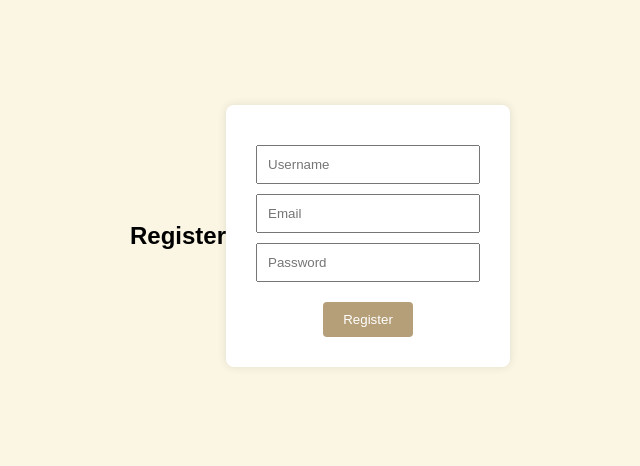
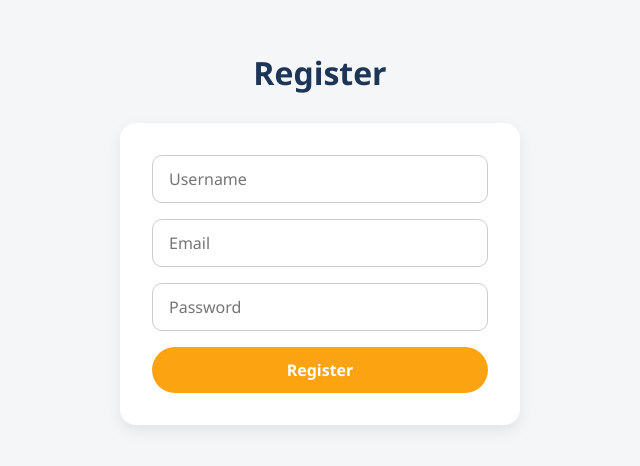
Before and after one commit to Anushka-gupta1234/TeamUpX, a website: page public/register/register.html in a window 1280 px wide. Shown: the part 164-630 px from the top of the page, without its empty margins (320-960 px from the left). Drawn offline with Linux system fonts and the light colour scheme.

Commit message:
login-register css

```diff
--- a/public/login/login.css
+++ b/public/login/login.css
@@ -1,39 +1,81 @@
-body {
-    font-family: Arial, sans-serif;
-    background-color: #FAF6E3;
-    display: flex;
-    justify-content: center;
-    align-items: center;
-    height: 100vh;
-    margin: 0;
+/* Base Reset and Typography */
+* {
+  margin: 0;
+  padding: 0;
+  box-sizing: border-box;
+  font-family: 'Segoe UI', sans-serif;
 }
 
-form {
-    background: white;
-    padding: 30px;
-    border-radius: 8px;
-    box-shadow: 0 0 10px rgba(0, 0, 0, 0.1);
-    text-align: center;
+body {
+  background-color: #f4f6f8;
+  color: #333;
+  line-height: 1.6;
+  display: flex;
+  flex-direction: column;
+  align-items: center;
+  justify-content: center;
+  min-height: 100vh;
+  padding: 2rem;
 }
 
-input {
-    display: block;
-    margin: 10px auto;
-    padding: 10px;
-    width: 200px;
+/* Login Form Title */
+h2 {
+  margin-bottom: 1.5rem;
+  font-size: 2rem;
+  color: #1d3557;
 }
 
-button {
-    background-color: #B59F78;
-    color: white;
-    border: none;
-    padding: 10px 20px;
-    cursor: pointer;
-    margin-top: 10px;
-    border-radius: 4px;
+/* Form Container */
+form#loginForm {
+  background-color: #ffffff;
+  padding: 2rem;
+  border-radius: 16px;
+  box-shadow: 0 6px 16px rgba(0, 0, 0, 0.08);
+  max-width: 400px;
+  width: 100%;
+  display: flex;
+  flex-direction: column;
+  gap: 1rem;
 }
 
-h2 {
-    text-align: center;
-    margin-bottom: 20px;
+/* Input Fields */
+input {
+  padding: 0.75rem 1rem;
+  border: 1px solid #ccc;
+  border-radius: 10px;
+  font-size: 1rem;
+  transition: border-color 0.3s;
 }
+
+input:focus {
+  border-color: #fca311;
+  outline: none;
+}
+
+/* Submit Button */
+button[type="submit"] {
+  background-color: #fca311;
+  color: #fff;
+  padding: 0.75rem;
+  font-size: 1rem;
+  border: none;
+  border-radius: 30px;
+  cursor: pointer;
+  font-weight: bold;
+  transition: background-color 0.3s;
+}
+
+button[type="submit"]:hover {
+  background-color: #ff9900;
+}
+
+/* Responsive */
+@media (max-width: 480px) {
+  form#loginForm {
+    padding: 1.5rem;
+  }
+
+  h2 {
+    font-size: 1.6rem;
+  }
+}
--- a/public/register/register.css
+++ b/public/register/register.css
@@ -1,118 +1,80 @@
-/* * {
-    margin: 0;
-    padding: 0;
-    box-sizing: border-box;
-    font-family: Arial, sans-serif;
+/* Base Reset and Typography */
+* {
+  margin: 0;
+  padding: 0;
+  box-sizing: border-box;
+  font-family: 'Segoe UI', sans-serif;
 }
 
 body {
-    display: flex;
-    justify-content: center;
-    align-items: center;
-    height: 100vh;
-    background-color: #f4f4f4;
+  background-color: #f4f6f8;
+  color: #333;
+  line-height: 1.6;
+  display: flex;
+  flex-direction: column;
+  align-items: center;
+  justify-content: center;
+  min-height: 100vh;
+  padding: 2rem;
 }
 
-.container {
-    background: #fff;
-    padding: 20px;
-    width: 350px;
-    border-radius: 10px;
-    box-shadow: 0px 0px 10px rgba(0, 0, 0, 0.1);
-    text-align: center;
+/* Register Form Container */
+h2 {
+  margin-bottom: 1.5rem;
+  font-size: 2rem;
+  color: #1d3557;
 }
 
-h2 {
-    margin-bottom: 20px;
+form#registerForm {
+  background-color: #ffffff;
+  padding: 2rem;
+  border-radius: 16px;
+  box-shadow: 0 6px 16px rgba(0, 0, 0, 0.08);
+  max-width: 400px;
+  width: 100%;
+  display: flex;
+  flex-direction: column;
+  gap: 1rem;
 }
 
-.form-group {
-    margin-bottom: 15px;
-    text-align: left;
+/* Input Fields */
+input {
+  padding: 0.75rem 1rem;
+  border: 1px solid #ccc;
+  border-radius: 10px;
+  font-size: 1rem;
+  transition: border-color 0.3s;
 }
 
-.form-group label {
-    display: block;
-    font-weight: bold;
-    margin-bottom: 5px;
+input:focus {
+  border-color: #fca311;
+  outline: none;
 }
 
-.form-group input {
-    width: 100%;
-    padding: 10px;
-    border: 1px solid #ccc;
-    border-radius: 5px;
+/* Submit Button */
+button[type="submit"] {
+  background-color: #fca311;
+  color: #fff;
+  padding: 0.75rem;
+  font-size: 1rem;
+  border: none;
+  border-radius: 30px;
+  cursor: pointer;
+  font-weight: bold;
+  transition: background-color 0.3s;
 }
 
-.btn {
-    width: 100%;
-    padding: 10px;
-    border: none;
-    background: #007bff;
-    color: #fff;
-    font-size: 16px;
-    border-radius: 5px;
-    cursor: pointer;
-    margin-top: 10px;
+button[type="submit"]:hover {
+  background-color: #ff9900;
 }
 
-.btn:hover {
-    background: #0056b3;
+/* Responsive */
+@media (max-width: 480px) {
+  form#registerForm {
+    padding: 1.5rem;
+  }
+
+  h2 {
+    font-size: 1.6rem;
+  }
 }
-
-.toggle-link {
-    margin-top: 15px;
-    font-size: 14px;
-}
-
-.toggle-link a {
-    color: #007bff;
-    cursor: pointer;
-    text-decoration: none;
-}
-
-.toggle-link a:hover {
-    text-decoration: underline;
-} */
-
-
-
-body {
-    font-family: Arial, sans-serif;
-    background-color: #FAF6E3;
-    display: flex;
-    justify-content: center;
-    align-items: center;
-    height: 100vh;
-    margin: 0;
-}
-
-form {
-    background: white;
-    padding: 30px;
-    border-radius: 8px;
-    box-shadow: 0 0 10px rgba(0, 0, 0, 0.1);
-    text-align: center;
-}
-
-input {
-    display: block;
-    margin: 10px auto;
-    padding: 10px;
-    width: 200px;
-}
-
-button {
-    background-color: #B59F78;
-    color: white;
-    border: none;
-    padding: 10px 20px;
-    cursor: pointer;
-    margin-top: 10px;
-    border-radius: 4px;
-}
-
-h2 {
-    text-align: center;
-    margin-bottom: 20px;
-}
```
